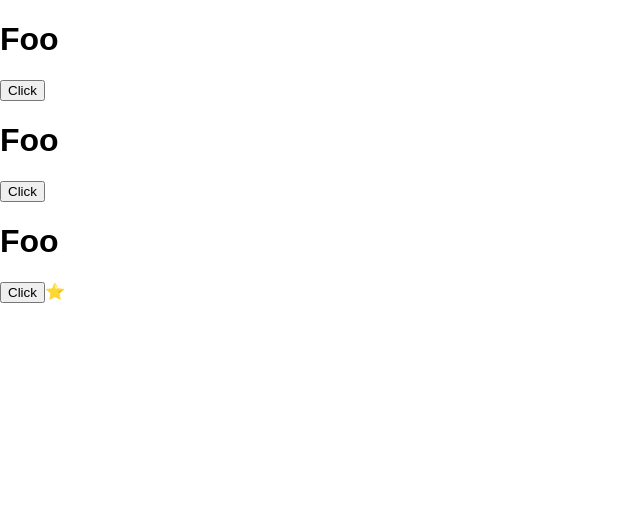
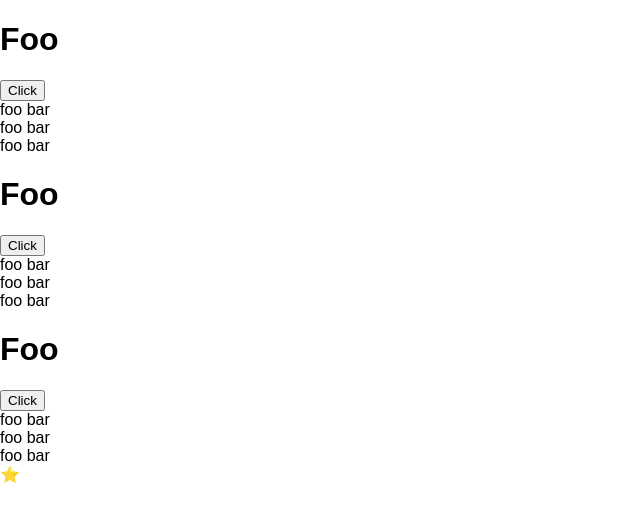
Before and after one commit to mrseanbaines/enzyme-docs, a React (Create React App) app: page / in a window 1280 px wide. Shown: the top 522 px of the page, without its empty margins (0-640 px from the left). Built offline with nearby package versions, Linux system fonts and the light colour scheme.

Commit message:
Check that Foo renders three `.foo-bar`s

```diff
--- a/src/Foo.js
+++ b/src/Foo.js
@@ -5,10 +5,13 @@ class Foo extends React.Component {
 
   render() {
     return (
-      <Fragment>
+      <div>
         <h1>Foo</h1>
         <button onClick={this.props.onButtonClick}>Click</button>
-      </Fragment>
+        <div className="foo-bar">foo bar</div>
+        <div className="foo-bar">foo bar</div>
+        <div className="foo-bar">foo bar</div>
+      </div>
     );
   }
 }
```
Also changed, not shown: 1 other file (tests, documents, lock files or other folders).
